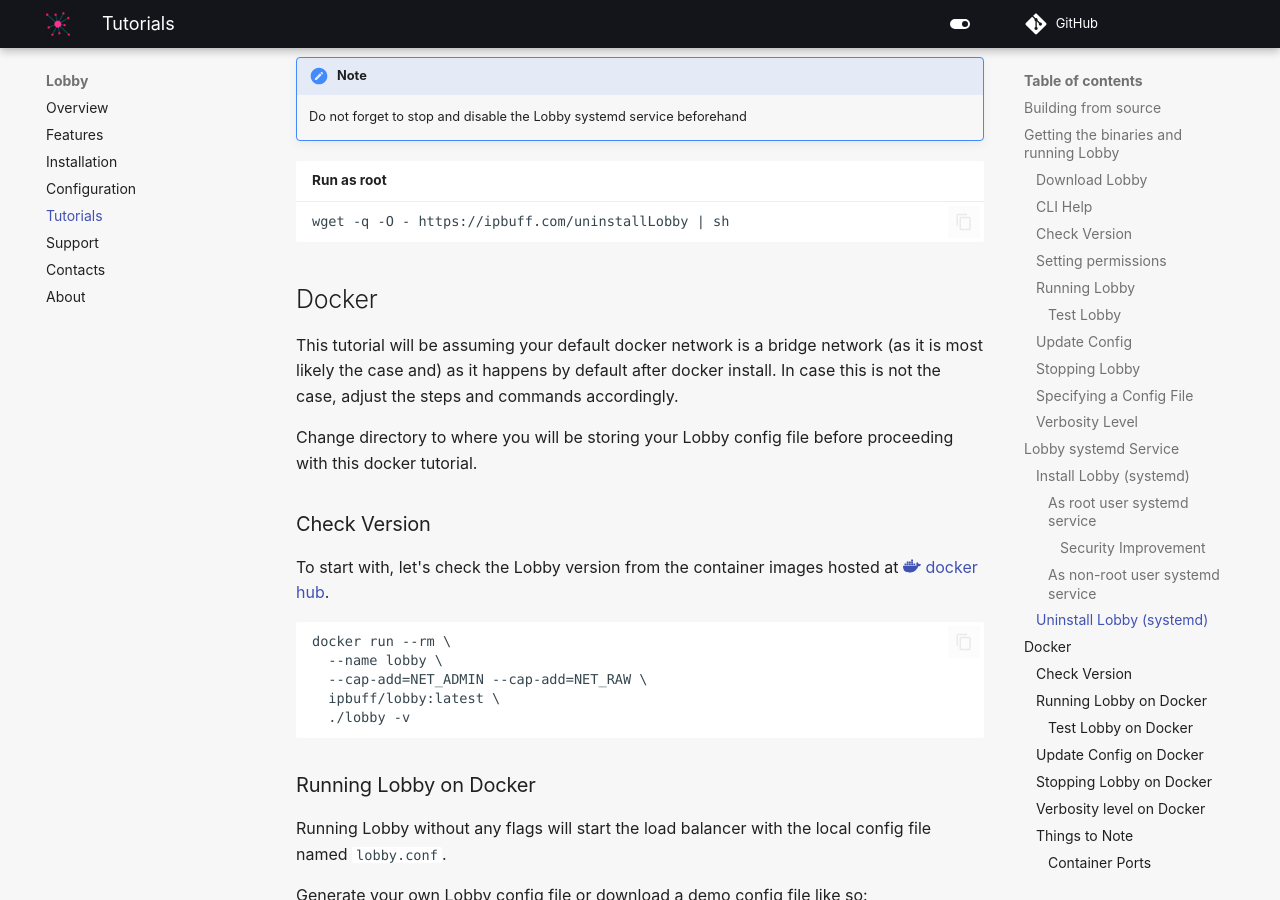
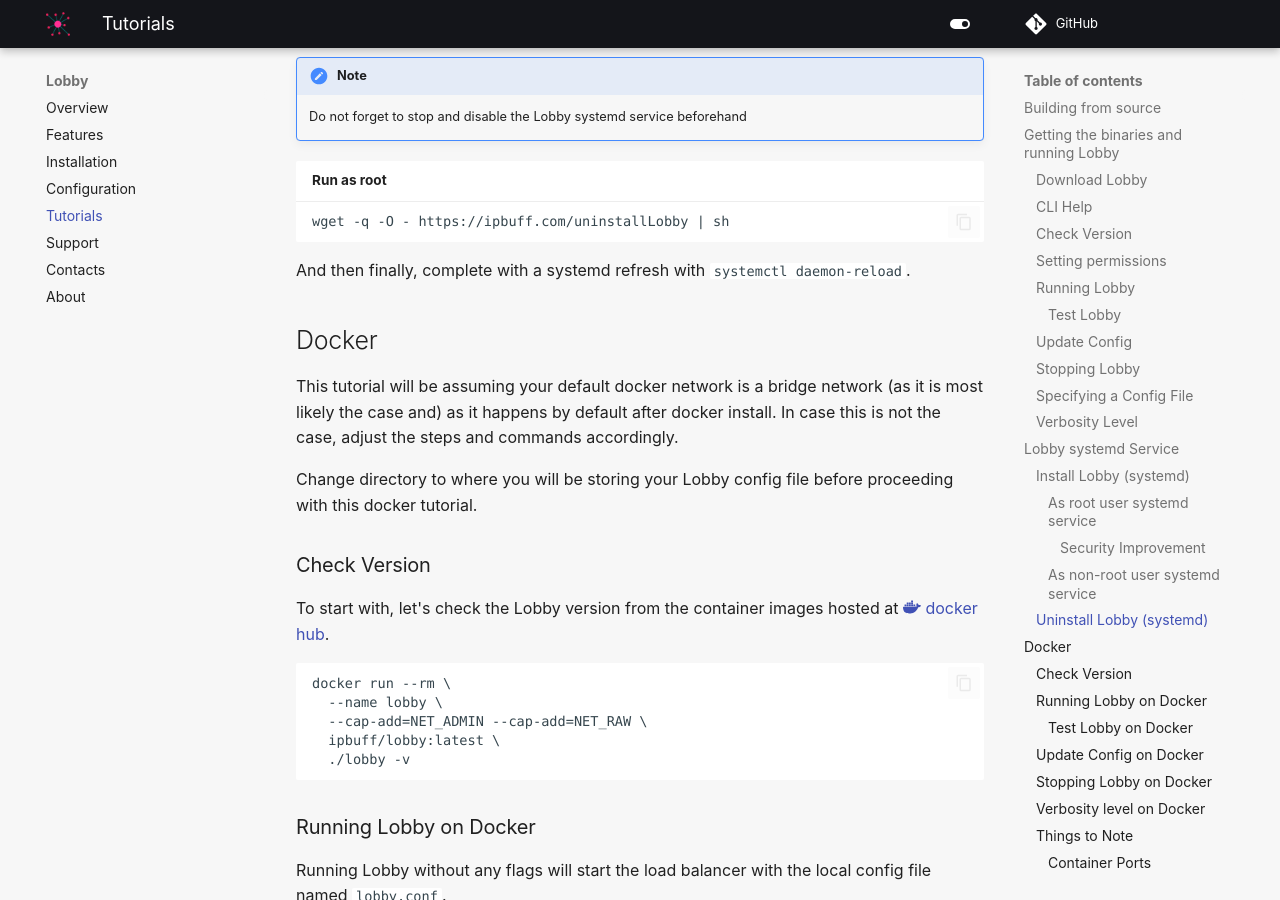
Before and after one commit to ipbuff/lobby, an MkDocs documentation site: the page built from docs/src/docs/tutorials.md, in a window 1280 px wide and 900 px high, scrolled down 8977 px. Built offline with MkDocs 1.6.1 and Material for MkDocs 9.7.7, drawn with Linux system fonts in a browser that asks for light colours; comment, search, counter and statistics services are not loaded.

Commit message:
Docs update: refernece to systemd daemon-reload after uninstall script

````diff
--- a/docs/src/docs/tutorials.md
+++ b/docs/src/docs/tutorials.md
@@ -336,6 +336,8 @@ You can run it as a root user with:
 wget -q -O - https://ipbuff.com/uninstallLobby | sh
 ```
 
+And then finally, complete with a systemd refresh with `systemctl daemon-reload`.
+
 ## Docker
 This tutorial will be assuming your default docker network is a bridge network (as it is most likely the case and) as it happens by default after docker install. In case this is not the case, adjust the steps and commands accordingly.
 
````
